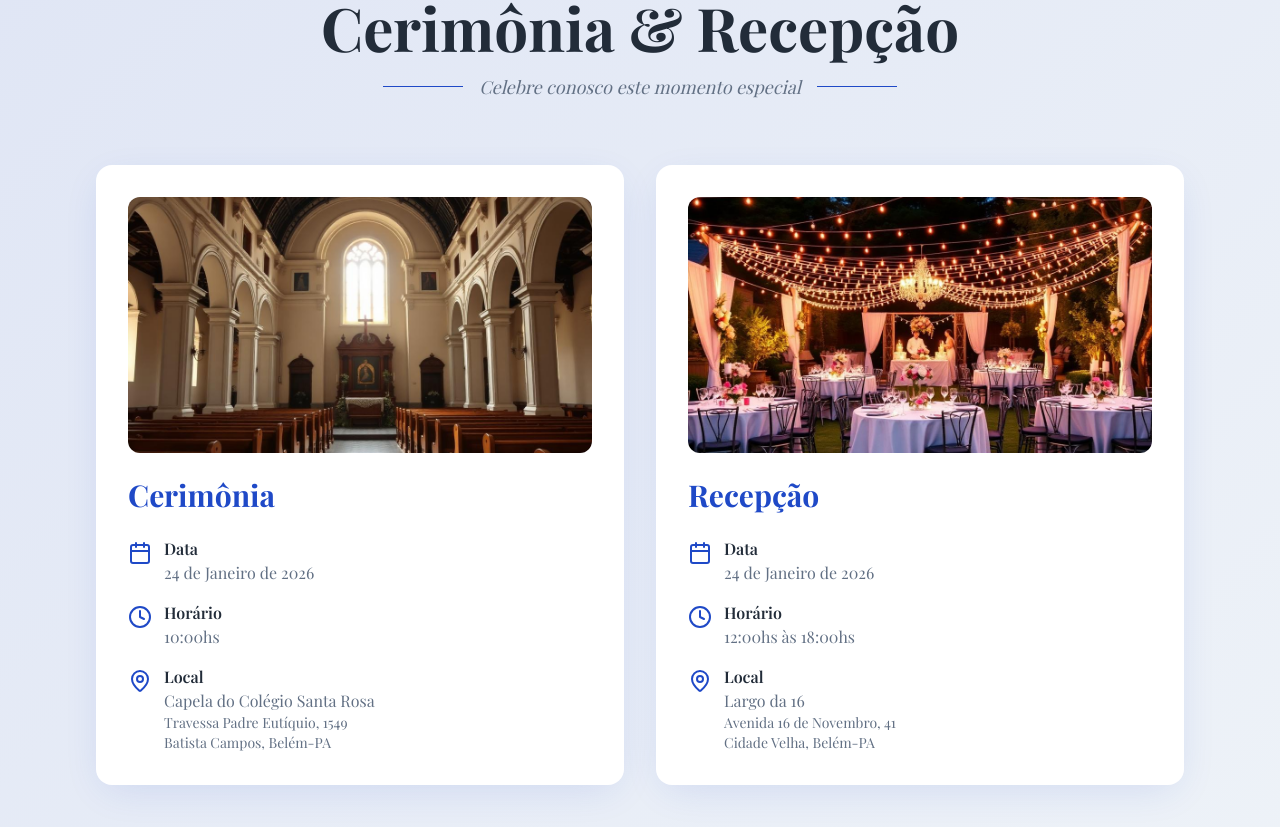
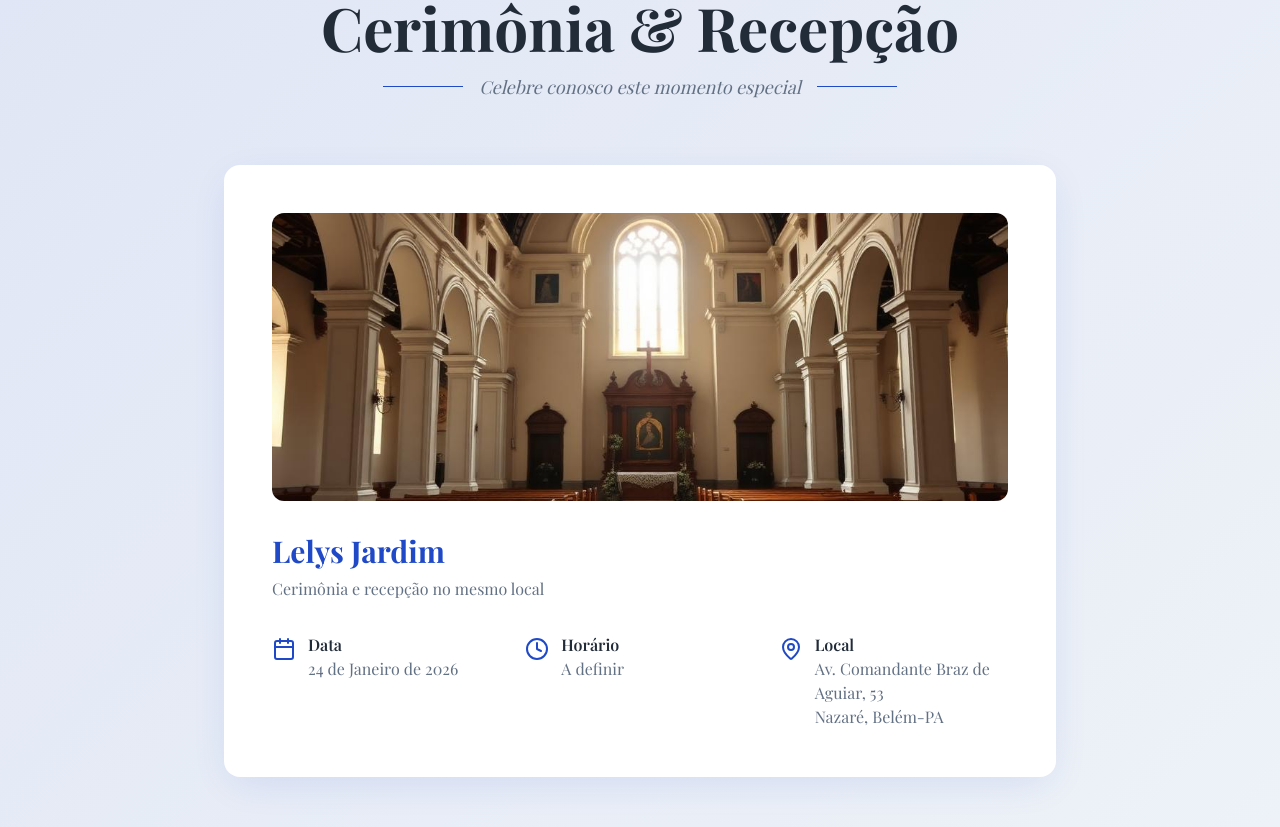
Before and after one commit to MarcusMpg/meu-casamento, a React (Vite) app: page / in a window 1280 px wide. Shown: the part 1693-2520 px from the top of the page. Built offline with nearby package versions, Linux system fonts and the light colour scheme; the HTML template or start-up script is replaced by a standard one; a web font is replaced by a local one.

Commit message:
Add ceremony details section
Co-authored-by: MarcusMpg <107503566+MarcusMpg@users.noreply.github.com>

```diff
--- a/src/components/CeremonyDetails.tsx
+++ b/src/components/CeremonyDetails.tsx
@@ -1,11 +1,10 @@
 import { MapPin, Clock, Calendar } from "lucide-react";
 import ceremonyImage from "@/assets/ceremony-venue.jpg";
-import receptionImage from "@/assets/reception-venue.jpg";
 
 const CeremonyDetails = () => {
   return (
     <section id="cerimonia" className="py-20 px-4 bg-gradient-romantic">
-      <div className="container mx-auto max-w-6xl">
+      <div className="container mx-auto max-w-4xl">
         <div className="text-center mb-16 animate-slide-up">
           <h2 className="text-5xl md:text-6xl font-bold mb-4 text-foreground">
             Cerimônia & Recepção
@@ -19,18 +18,17 @@ const CeremonyDetails = () => {
           </div>
         </div>
 
-        <div className="grid md:grid-cols-2 gap-8 mb-8">
-          {/* Cerimônia */}
-          <div className="bg-card rounded-2xl p-8 shadow-elegant animate-slide-up">
-            <div className="mb-6">
+        <div className="bg-card rounded-2xl p-8 md:p-12 shadow-elegant animate-slide-up">
+          <div className="mb-8">
             <img
               src={ceremonyImage}
-                alt="Capela"
-                className="w-full h-64 object-cover rounded-xl"
+              alt="Lelys Jardim"
+              className="w-full h-72 object-cover rounded-xl"
             />
           </div>
-            <h3 className="text-3xl font-bold mb-6 text-primary">Cerimônia</h3>
-            <div className="space-y-4">
+          <h3 className="text-3xl font-bold mb-2 text-primary">Lelys Jardim</h3>
+          <p className="text-muted-foreground mb-8">Cerimônia e recepção no mesmo local</p>
+          <div className="grid sm:grid-cols-3 gap-6">
             <div className="flex items-start gap-3">
               <Calendar className="w-6 h-6 text-primary flex-shrink-0 mt-1" />
               <div>
@@ -42,58 +40,17 @@ const CeremonyDetails = () => {
               <Clock className="w-6 h-6 text-primary flex-shrink-0 mt-1" />
               <div>
                 <p className="font-semibold text-foreground">Horário</p>
-                  <p className="text-muted-foreground">10:00hs</p>
+                <p className="text-muted-foreground">A definir</p>
               </div>
             </div>
             <div className="flex items-start gap-3">
               <MapPin className="w-6 h-6 text-primary flex-shrink-0 mt-1" />
               <div>
                 <p className="font-semibold text-foreground">Local</p>
-                  <p className="text-muted-foreground">Capela do Colégio Santa Rosa</p>
-                  <p className="text-sm text-muted-foreground">
-                    Travessa Padre Eutíquio, 1549<br />
-                    Batista Campos, Belém-PA
+                <p className="text-muted-foreground">
+                  Av. Comandante Braz de Aguiar, 53<br />
+                  Nazaré, Belém-PA
                 </p>
-                </div>
-              </div>
-            </div>
-          </div>
-
-          {/* Recepção */}
-          <div className="bg-card rounded-2xl p-8 shadow-elegant animate-slide-up">
-            <div className="mb-6">
-              <img
-                src={receptionImage}
-                alt="Recepção"
-                className="w-full h-64 object-cover rounded-xl"
-              />
-            </div>
-            <h3 className="text-3xl font-bold mb-6 text-primary">Recepção</h3>
-            <div className="space-y-4">
-              <div className="flex items-start gap-3">
-                <Calendar className="w-6 h-6 text-primary flex-shrink-0 mt-1" />
-                <div>
-                  <p className="font-semibold text-foreground">Data</p>
-                  <p className="text-muted-foreground">24 de Janeiro de 2026</p>
-                </div>
-              </div>
-              <div className="flex items-start gap-3">
-                <Clock className="w-6 h-6 text-primary flex-shrink-0 mt-1" />
-                <div>
-                  <p className="font-semibold text-foreground">Horário</p>
-                  <p className="text-muted-foreground">12:00hs às 18:00hs</p>
-                </div>
-              </div>
-              <div className="flex items-start gap-3">
-                <MapPin className="w-6 h-6 text-primary flex-shrink-0 mt-1" />
-                <div>
-                  <p className="font-semibold text-foreground">Local</p>
-                  <p className="text-muted-foreground">Largo da 16</p>
-                  <p className="text-sm text-muted-foreground">
-                    Avenida 16 de Novembro, 41<br />
-                    Cidade Velha, Belém-PA
-                  </p>
-                </div>
               </div>
             </div>
           </div>
```
Lines whose indentation alone changed are shown as unchanged.
